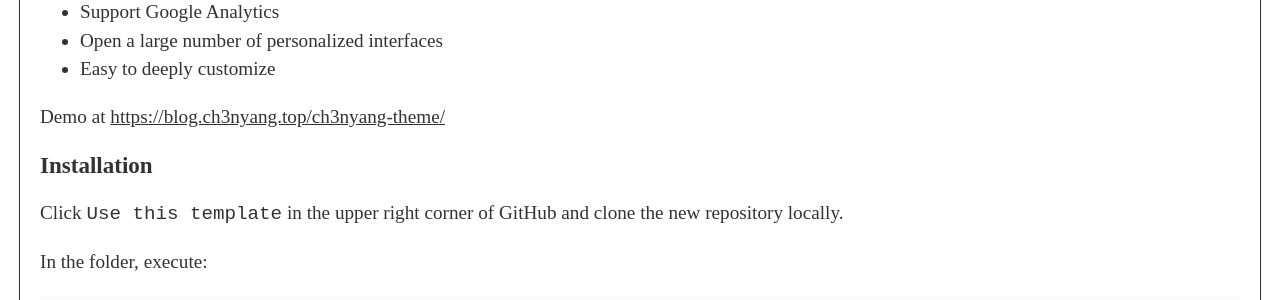
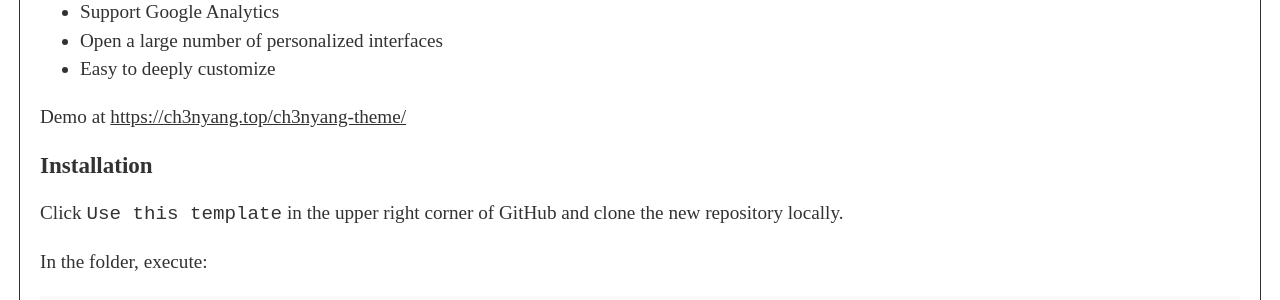
Before and after one commit to WCY-dt/ch3nyang-theme, a Jekyll site: the page built from _posts/2023-01-01-welcome-to-jekyll.md, in a window 1280 px wide. Shown: the part 424-724 px from the top of the page. Built offline with Jekyll 4.4.1, drawn with Linux system fonts in a browser that asks for light colours.

Commit message:
Update demo URLs

```diff
--- a/_data/project.yml
+++ b/_data/project.yml
@@ -1,7 +1,7 @@
 projects:
   - name: ch3nyang-theme
     repo: https://github.com/WCY-dt/ch3nyang-theme
-    demo: https://blog.ch3nyang.top/ch3nyang-theme
+    demo: https://ch3nyang.top/ch3nyang-theme
     description: >-
       A jekyll theme with a simple interface but rich functions. Used for my own blog.
     tech: [HTML, SCSS, JavaScript, Liquid]
--- a/_posts/2023-01-01-welcome-to-jekyll.md
+++ b/_posts/2023-01-01-welcome-to-jekyll.md
@@ -19,7 +19,7 @@ This theme has the following features:
 - Open a large number of personalized interfaces
 - Easy to deeply customize
 
-Demo at [https://blog.ch3nyang.top/ch3nyang-theme/](https://blog.ch3nyang.top/ch3nyang-theme/)
+Demo at [https://ch3nyang.top/ch3nyang-theme/](https://ch3nyang.top/ch3nyang-theme/)
 
 ## Installation
 
```
Also changed, not shown: README.md.
